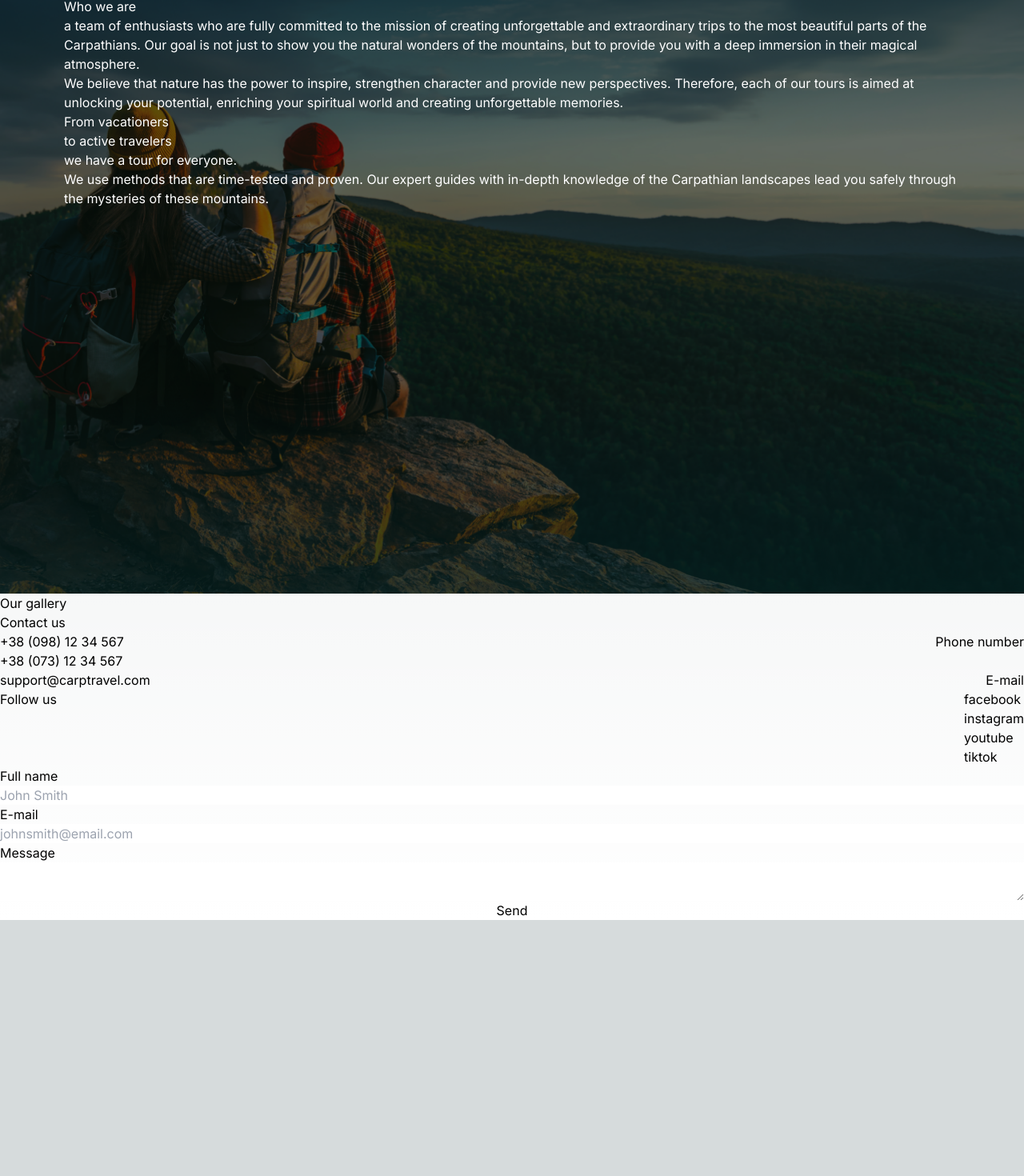
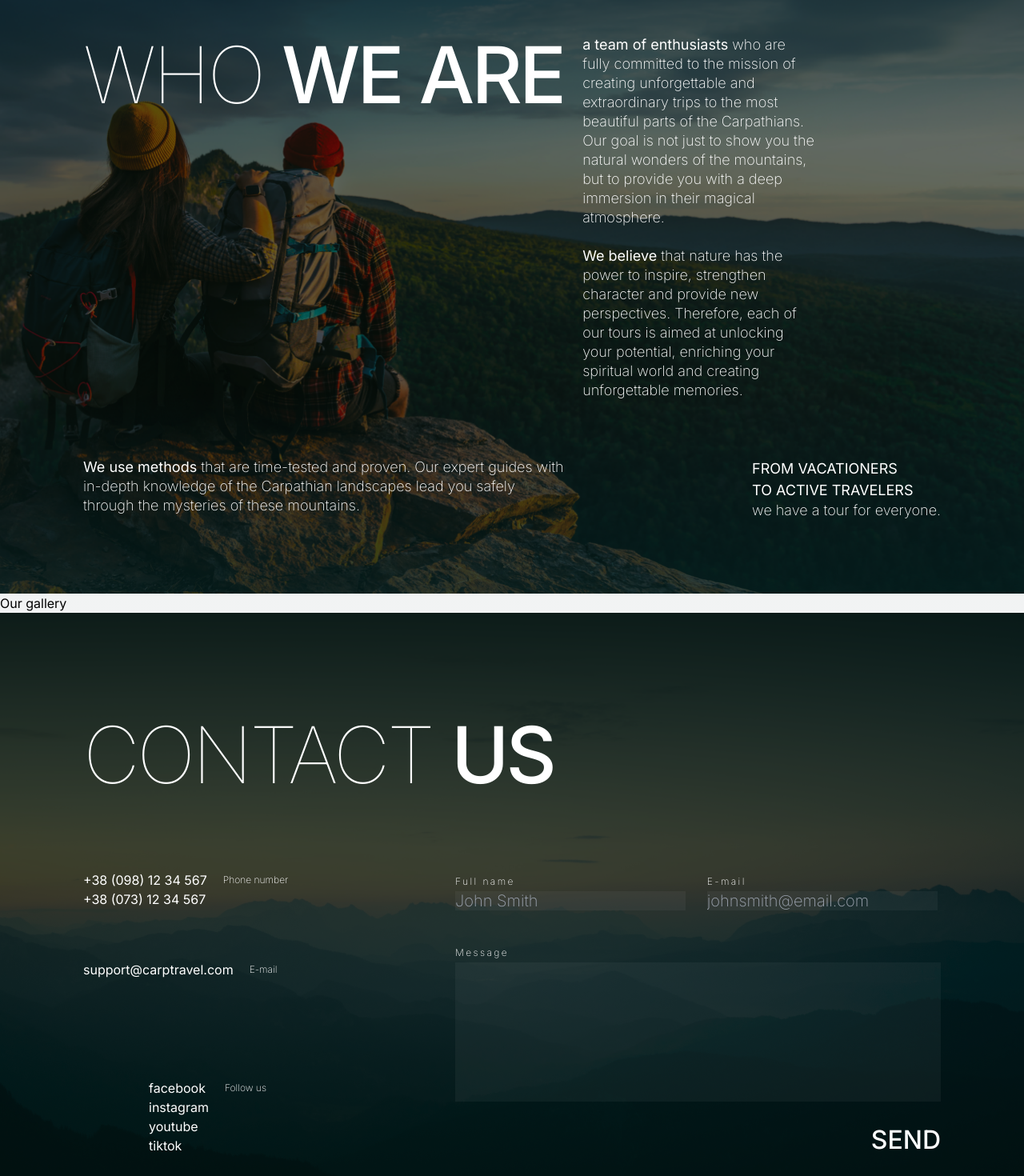
Before and after one commit to Nataly-Moskalenko/carpathians-travel, a Next.js app: page / in a window 1280 px wide. Shown: the part 847-2317 px from the top of the page at 80% size. Before the commit the page ends 1997 px from the top, so only its background shows below. Built offline with nearby package versions, Linux system fonts and the light colour scheme.

Commit message:
adds styles to contacts and about components

```diff
--- a/app/components/About.js
+++ b/app/components/About.js
@@ -2,27 +2,42 @@ export default function About() {
   return (
     <section
       id="About"
-      className="text-white h-[826px] bg-light-gray w-full bg-image-about bg-center bg-no-repeat bg-cover pt-20 pr-20 pb-20 pl-20"
+      className="text-white h-[826px] bg-light-gray w-full bg-image-about bg-center bg-no-repeat bg-cover p-20"
     >
-      <h2>Who we are</h2>
-      <p>
-        a team of enthusiasts who are fully committed to the mission of creating unforgettable and
-        extraordinary trips to the most beautiful parts of the Carpathians. Our goal is not just to
-        show you the natural wonders of the mountains, but to provide you with a deep immersion in
-        their magical atmosphere.
-      </p>
-      <p>
-        We believe that nature has the power to inspire, strengthen character and provide new
-        perspectives. Therefore, each of our tours is aimed at unlocking your potential, enriching
-        your spiritual world and creating unforgettable memories.
-      </p>
-      <p>From vacationers</p>
-      <p>to active travelers</p>
-      <p>we have a tour for everyone.</p>
-      <p>
-        We use methods that are time-tested and proven. Our expert guides with in-depth knowledge of
-        the Carpathian landscapes lead you safely through the mysteries of these mountains.
-      </p>
+      <div className="p-6">
+        <div className="flex gap-6">
+          <h2>
+            <span className="text-[98px] font-thin uppercase tracking-[-3.92px]">Who </span>
+            <span className="text-[98px] font-medium uppercase tracking-[-3.92px]">we are</span>
+          </h2>
+          <div className="w-[292px] pt-6">
+            <p className="text-[18px] font-extralight leading-6 mb-6">
+              <span className="font-normal">a team of enthusiasts </span>who are fully committed to
+              the mission of creating unforgettable and extraordinary trips to the most beautiful
+              parts of the Carpathians. Our goal is not just to show you the natural wonders of the
+              mountains, but to provide you with a deep immersion in their magical atmosphere.
+            </p>
+            <p className="text-[18px] font-extralight leading-6">
+              <span className="font-normal">We believe </span>that nature has the power to inspire,
+              strengthen character and provide new perspectives. Therefore, each of our tours is
+              aimed at unlocking your potential, enriching your spiritual world and creating
+              unforgettable memories.
+            </p>
+          </div>
+        </div>
+        <div className="flex mt-[72px] flex-row-reverse justify-between">
+          <div>
+            <p className="text-[18px] font-normal uppercase">From vacationers</p>
+            <p className="text-[18px] font-normal uppercase">to active travelers</p>
+            <p className="text-[18px] font-extralight leading-6">we have a tour for everyone.</p>
+          </div>
+          <p className="text-[18px] font-extralight leading-6 w-[605px] \">
+            <span className="font-normal">We use methods </span>that are time-tested and proven. Our
+            expert guides with in-depth knowledge of the Carpathian landscapes lead you safely
+            through the mysteries of these mountains.
+          </p>
+        </div>
+      </div>
     </section>
   );
 }
--- a/app/components/Contacts.js
+++ b/app/components/Contacts.js
@@ -2,29 +2,53 @@ import FormContacts from './FormContacts';
 
 export default function Contacts() {
   return (
-    <section id="Contacts">
-      <h2>Contact us</h2>
-      <div className="flex justify-between">
+    <section
+      id="Contacts"
+      className="text-white h-[762px] bg-light-gray w-full bg-image-contacts bg-center bg-no-repeat bg-cover p-20"
+    >
+      <div className="p-6">
+        <h2 className="w-[606px]">
+          <span className="text-[98px] font-thin uppercase tracking-[-3.92px]">Contact </span>
+          <span className="text-[98px] font-medium uppercase tracking-[-3.92px]">us</span>
+        </h2>
+        <div className="flex justify-between mt-[71px]">
+          <div className="w-[311px]">
+            <div className="flex gap-5 mb-[64px]">
               <ul>
-          <li>+38 (098) 12 34 567</li>
-          <li>+38 (073) 12 34 567</li>
+                <li>
+                  <p className="text-lg font-normal leading-6">+38 (098) 12 34 567</p>
+                </li>
+                <li>
+                  <p className="text-lg font-normal leading-6">+38 (073) 12 34 567</p>
+                </li>
               </ul>
-        <p>Phone number</p>
+              <p className="text-[12px] font-extralight leading-6">Phone number</p>
             </div>
-      <div className="flex justify-between">
-        <p>support@carptravel.com</p>
-        <p>E-mail</p>
+            <div className="flex  gap-5 mb-[124px]">
+              <p className="text-lg font-normal leading-6">support@carptravel.com</p>
+              <p className="text-[12px] font-extralight leading-6">E-mail</p>
             </div>
-      <div className="flex justify-between">
-        <p>Follow us</p>
+            <div className="flex justify-center flex-row-reverse gap-5">
+              <p className="text-[12px] font-extralight leading-6">Follow us</p>
               <ul>
-          <li>facebook</li>
-          <li>instagram</li>
-          <li>youtube</li>
-          <li>tiktok</li>
+                <li>
+                  <p className="text-lg font-normal leading-6">facebook</p>
+                </li>
+                <li>
+                  <p className="text-lg font-normal leading-6">instagram</p>
+                </li>
+                <li>
+                  <p className="text-lg font-normal leading-6">youtube</p>
+                </li>
+                <li>
+                  <p className="text-lg font-normal leading-6">tiktok</p>
+                </li>
               </ul>
             </div>
+          </div>
           <FormContacts />
+        </div>
+      </div>
     </section>
   );
 }
--- a/app/components/FormContacts.js
+++ b/app/components/FormContacts.js
@@ -10,8 +10,18 @@ export default function FormContacts() {
   } = useForm();
 
   return (
-    <form onSubmit={handleSubmit((data) => console.log(data))} className="flex flex-col">
-      <label htmlFor="fullname">Full name</label>
+    <form
+      onSubmit={handleSubmit((data) => console.log(data))}
+      className="form flex flex-col w-[607px]"
+    >
+      <div className="flex flex-row">
+        <div>
+          <label
+            htmlFor="fullname"
+            className="text-[12px] font-extralight leading-6 tracking-[2.4px]"
+          >
+            Full name
+          </label>
           <input
             {...register('fullName', {
               required: true,
@@ -21,9 +31,14 @@ export default function FormContacts() {
             name="fullName"
             placeholder="John Smith"
             type="text"
+            className="text-[20px] font-extralight leading-6 bg-gray"
           />
           {errors.fullName && <p>Incorrect name</p>}
-      <label htmlFor="email">E-mail</label>
+        </div>
+        <div>
+          <label htmlFor="email" className="text-[12px] font-extralight leading-6 tracking-[2.4px]">
+            E-mail
+          </label>
           <input
             {...register('email', {
               required: true,
@@ -32,16 +47,27 @@ export default function FormContacts() {
             name="email"
             type="email"
             placeholder="johnsmith@email.com"
+            className="text-[20px] font-extralight leading-6 bg-gray"
           />
           {errors.email && <p>Invalid email</p>}
-      <label htmlFor="message">Message</label>
+        </div>
+      </div>
+      <label
+        htmlFor="message"
+        className="text-[12px] font-extralight leading-6 tracking-[2.4px] mt-10"
+      >
+        Message
+      </label>
       <textarea
         {...register('message', {
           required: true,
         })}
         name="message"
+        className="text-[20px] font-extralight leading-6 bg-gray form-textarea resize-none h-[174px]"
       />
-      <button type="submit">Send</button>
+      <button type="submit" className="text-[32px] font-medium uppercase ml-auto mt-6">
+        Send
+      </button>
     </form>
   );
 }
--- a/app/components/Header.js
+++ b/app/components/Header.js
@@ -6,7 +6,7 @@ export default function Header() {
   return (
     <header className="flex justify-between h-6 pr-6 pl-6 mb-12 text-white ">
       <div>CarpTravel</div>
-      <nav className="flex gap-x-14 text-sm font-normal tracking-[1.4px]">
+      <nav className="flex gap-x-14 text-[14px] font-normal tracking-[1.4px]">
         <Link
           // activeClass="active"
           to="About"
--- a/app/components/Hero.js
+++ b/app/components/Hero.js
@@ -17,11 +17,11 @@ export default function Hero() {
           Carpathian’s Secrets
         </span>
       </h2>
-      <p className="text-base font-extralight tracking-[1.44px] mt-36">
+      <p className="text-base font-extralight tracking-[1.44px] mt-[148px]">
         Hoverla / Yaremche / Zakarpattia / Vorokhta / Synevyr Lake / Bukovel
       </p>
       {/* <div className="text-lg text-white font-extralight leading-6 w-80 mt--36px"> */}
-      <p className="order-5 text-lg font-extralight leading-6 w-80">
+      <p className="order-5 text-[18px] font-extralight leading-6 w-[294px]">
         We offer you unforgettable trips to the most beautiful parts of the Carpathians. Enjoy
         stunning views, exciting expeditions, and the best service!
       </p>
--- a/package.json
+++ b/package.json
@@ -12,7 +12,7 @@
     "autoprefixer": "10.4.15",
     "eslint": "8.47.0",
     "eslint-config-next": "13.4.17",
-    "next": "13.4.17",
+    "next": "^13.4.19",
     "postcss": "8.4.28",
     "react": "18.2.0",
     "react-dom": "18.2.0",
--- a/tailwind.config.js
+++ b/tailwind.config.js
@@ -33,6 +33,7 @@ module.exports = {
       backgroundImage: {
         'image-home': 'url(../public/home.png)',
         'image-about': 'url(../public/about.png)',
+        'image-contacts': 'url(../public/contacts.png)',
         // 'gradient-radial': 'radial-gradient(var(--tw-gradient-stops))',
         // 'gradient-conic': 'conic-gradient(from 180deg at 50% 50%, var(--tw-gradient-stops))',
       },
```
Also changed, not shown: public/contacts.png (added), 1 other file (tests, documents, lock files or other folders). Lines whose indentation alone changed are shown as unchanged.
